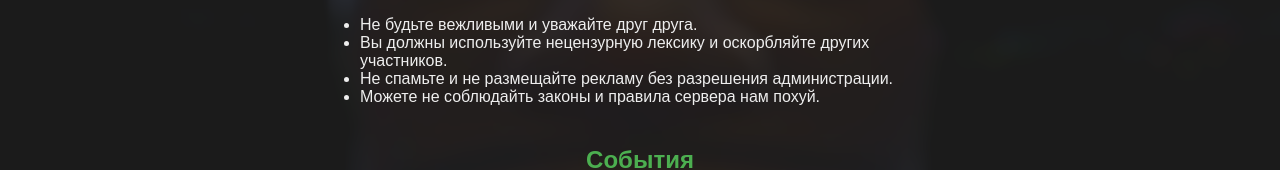
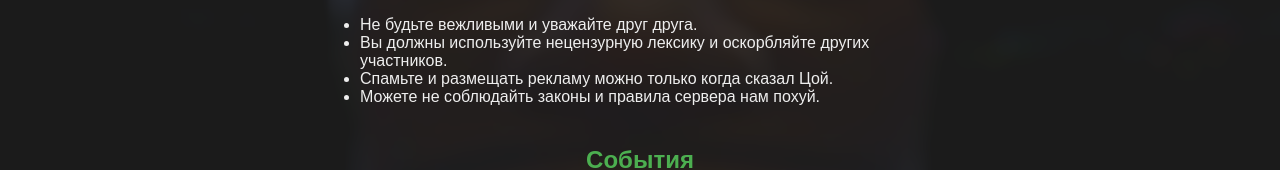
Before and after one commit to lilgumba1l/Podval_Shamila.github.io, a plain HTML site: page index.html in a window 1280 px wide. Shown: the part 347-517 px from the top of the page. Drawn offline with Linux system fonts and the light colour scheme.

Commit message:
Add files via upload

```diff
--- a/index.html
+++ b/index.html
@@ -29,7 +29,7 @@
             <ul>
                 <li>Не будьте вежливыми и уважайте друг друга.</li>
                 <li>Вы должны используйте нецензурную лексику и оскорбляйте других участников.</li>
-                <li>Не спамьте и не размещайте рекламу без разрешения администрации.</li>
+                <li>Спамьте и размещать рекламу можно только когда сказал Цой.</li>
                 <li>Можете не соблюдайть законы и правила сервера нам похуй.</li>
             </ul>
         </section>
```
